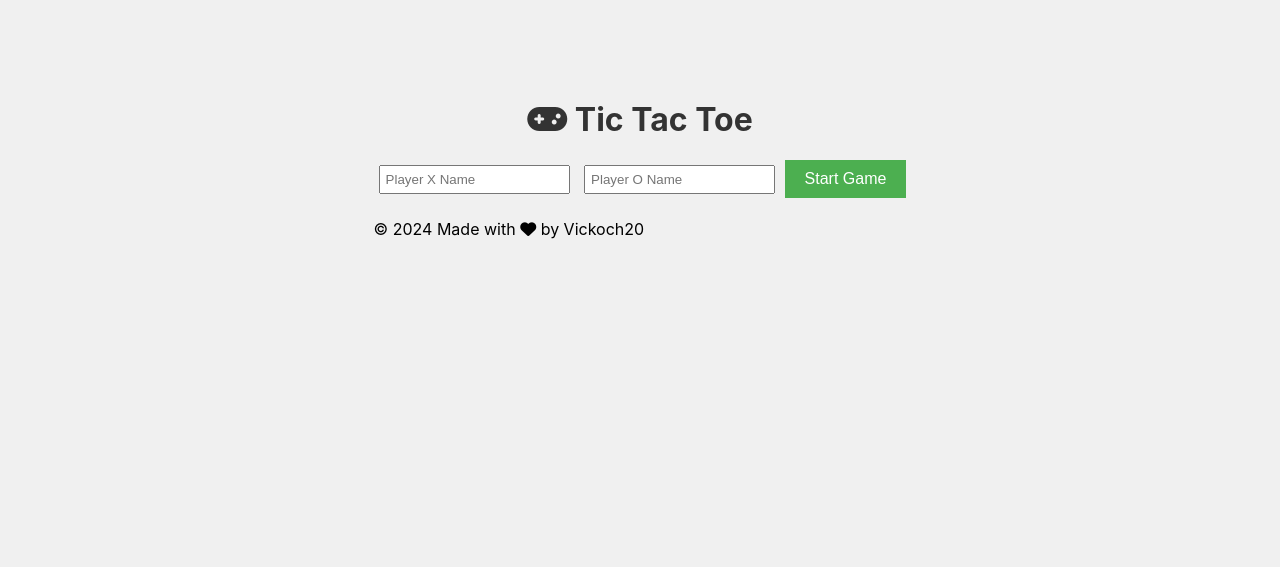
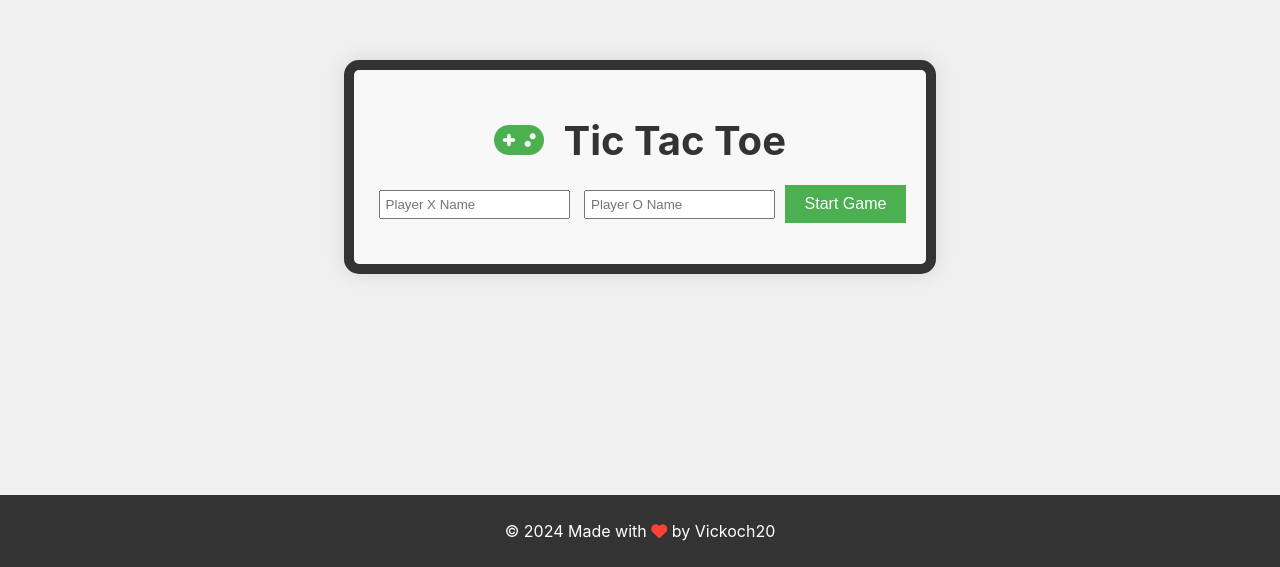
Before and after one commit to Vick606/tic-tac-toe, a plain HTML site: page index.html in a window 1280 px wide. Shown: the part 233-800 px from the top of the page. Drawn offline with Linux system fonts and the light colour scheme.

Commit message:
Added styles for the game frame and footer

```diff
--- a/styles.css
+++ b/styles.css
@@ -76,3 +76,44 @@ h1 {
 .hidden {
     display: none;
 }
+.game-frame {
+    background-color: #f8f8f8;
+    border: 10px solid #333;
+    border-radius: 15px;
+    padding: 20px;
+    box-shadow: 0 0 20px rgba(0,0,0,0.1);
+}
+
+h1 {
+    color: #333;
+    font-size: 2.5em;
+    margin-bottom: 20px;
+}
+
+.fa-gamepad {
+    color: #4CAF50;
+    margin-right: 10px;
+}
+
+.cell {
+    transition: background-color 0.3s ease;
+}
+
+.cell:hover {
+    background-color: #e0e0e0;
+}
+
+footer {
+    position: fixed;
+    bottom: 0;
+    left: 0;
+    right: 0;
+    text-align: center;
+    padding: 10px;
+    background-color: #333;
+    color: white;
+}
+
+.fa-heart {
+    color: #ff4136;
+}
```
